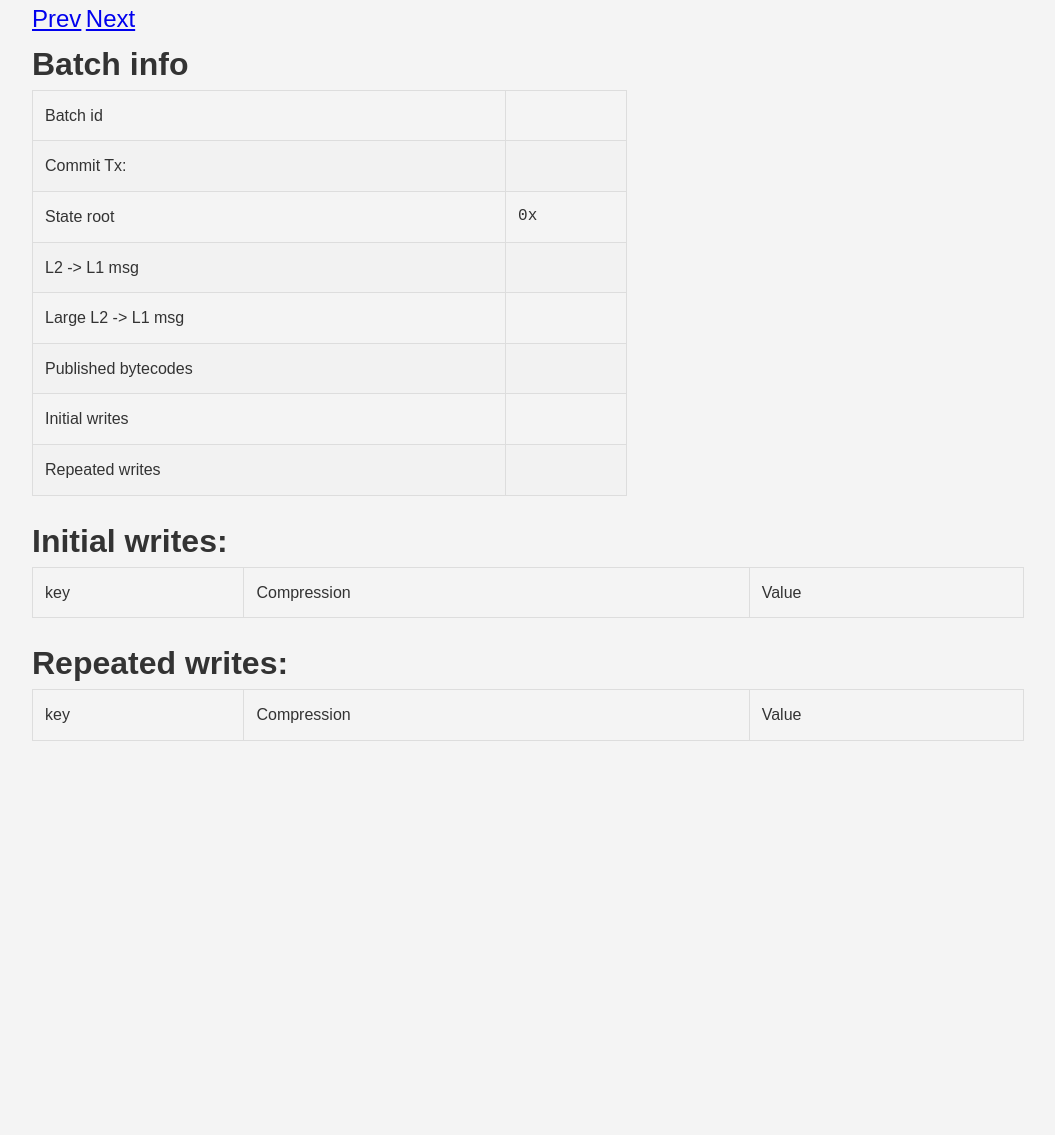
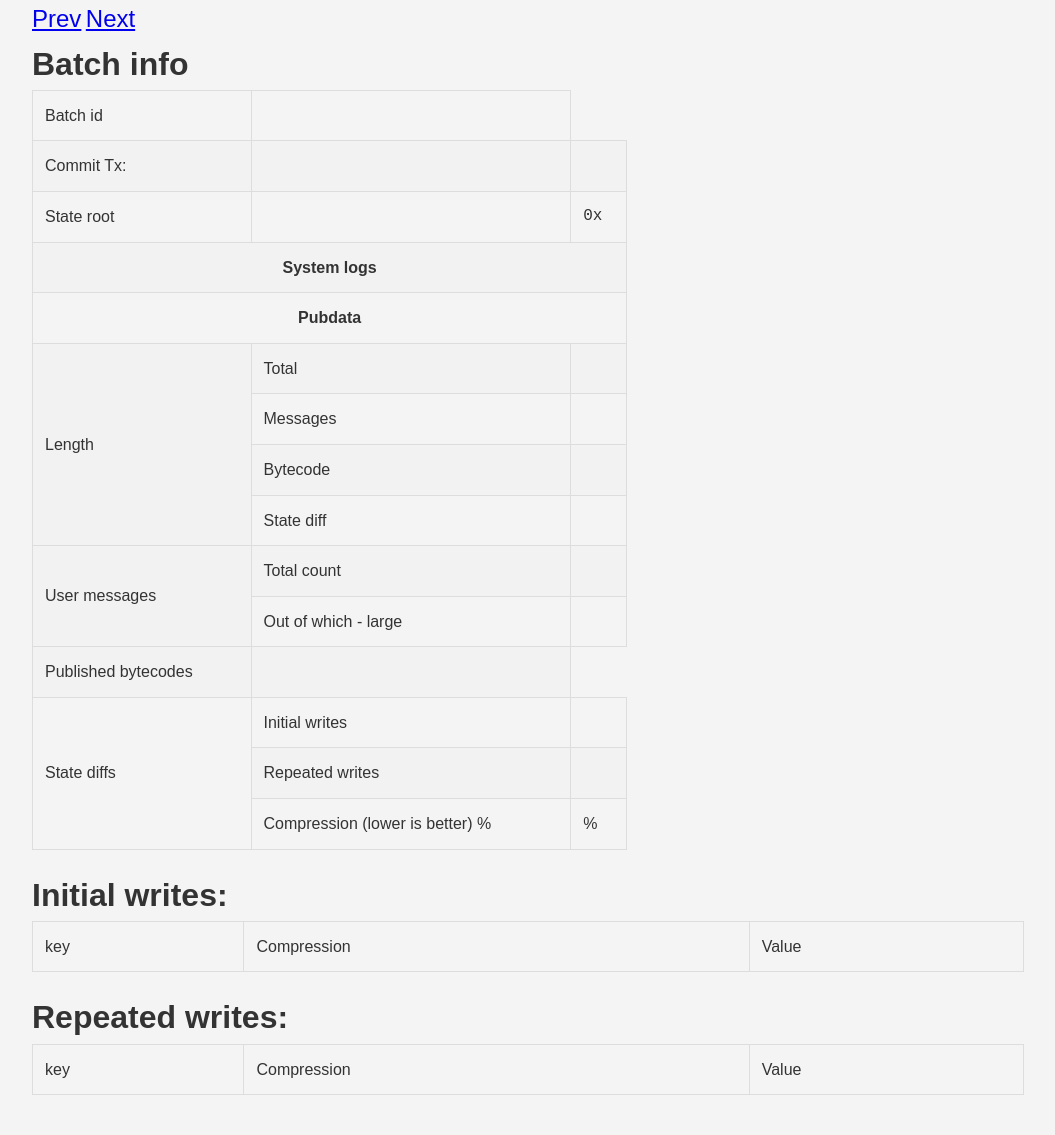
Before and after one commit to mm-zk/zksync_tools, a Flask app: template operator/templates/batch.html in a window 1280 px wide. Shown: the part 91-1226 px from the top of the page, without its empty margins (112-1167 px from the left). Before the commit the page ends 832 px from the top, so only its background shows below. Run offline with Flask 3, Linux system fonts and the light colour scheme; the template is opened without the code that fills it, so the values that code supplies are empty; parts of the project's set-up code (start-up, migrations or seed data) failed here and were passed over.

Commit message:
add more info about batches

```diff
--- a/operator/app.py
+++ b/operator/app.py
@@ -56,7 +56,7 @@ def batch(batch_id):
         print(f"An error occurred: {e}")
         raise
 
-    (new_state_root, pubdata_info) = parse_commitcall_calldata(commit_tx['input'], batch_id)
+    (new_state_root, pubdata_info, parsed_system_logs, pubdata_length) = parse_commitcall_calldata(commit_tx['input'], batch_id)
 
     batch['newStateRoot'] = new_state_root.hex()
 
@@ -69,6 +69,15 @@ def batch(batch_id):
 
     batch['initial_writes_count'] = len(pubdata_info[3])
     batch['repeated_writes_count'] = len(pubdata_info[4])
+    batch['parsed_system_logs'] = parsed_system_logs
+    batch['pubdata_length'] = pubdata_length
+    batch['pubdata_msg_length'] = pubdata_info[5][0]
+    batch['pubdata_bytecode_length'] = pubdata_info[5][1]
+    batch['pubdata_statediff_length'] = pubdata_info[5][2]
+    uncompressed = len(batch['initial_writes']) * 64 + len(batch["repeated_writes"]) * 40
+    if uncompressed > 0:
+        batch['statediff_compression_percent'] = round((batch['pubdata_statediff_length']  * 100 / uncompressed))
+
 
     return render_template('batch.html', batch=batch)
 
--- a/operator/calldata_utils.py
+++ b/operator/calldata_utils.py
@@ -1,5 +1,8 @@
 from eth_abi import decode
 from pubdata import parse_pubdata
+from collections import namedtuple
+
+from typing import List
 
 COMMIT_BATCHES_SELECTOR = "0x701f58c5"
 #    function commitBatches(
@@ -7,6 +10,46 @@ COMMIT_BATCHES_SELECTOR = "0x701f58c5"
 #        CommitBatchInfo[] calldata _newBatchesData
 #    )
 
+
+SYSTEM_LOG_SENDERS = {
+    "0000000000000000000000000000000000008001": "Bootloader",
+    "000000000000000000000000000000000000800b": "System context",
+    "0000000000000000000000000000000000008008": "L1 messenger",
+}
+
+SYSTEM_LOG_KEYS = {
+    "0000000000000000000000000000000000000000000000000000000000000000": "L2_TO_L1_LOGS_TREE_ROOT_KEY",
+    "0000000000000000000000000000000000000000000000000000000000000001": "TOTAL_L2_TO_L1_PUBDATA_KEY",
+    "0000000000000000000000000000000000000000000000000000000000000002": "STATE_DIFF_HASH_KEY",
+    "0000000000000000000000000000000000000000000000000000000000000003": "PACKED_BATCH_AND_L2_BLOCK_TIMESTAMP_KEY",
+    "0000000000000000000000000000000000000000000000000000000000000004": "PREV_BATCH_HASH_KEY",
+    "0000000000000000000000000000000000000000000000000000000000000005": "CHAINED_PRIORITY_TXN_HASH_KEY",
+    "0000000000000000000000000000000000000000000000000000000000000006": "NUMBER_OF_LAYER_1_TXS_KEY",
+    "0000000000000000000000000000000000000000000000000000000000000007": "EXPECTED_SYSTEM_CONTRACT_UPGRADE_TX_HASH_KEY",
+}
+
+
+SYSTEM_LOG_SIZE = 88
+
+ParsedSystemLog = namedtuple("ParsedSystemLog", ['sender', 'key', 'value'])
+
+def parse_system_logs(system_logs) -> List[ParsedSystemLog]:
+    # split into pieces - each piece is 88 bytes long.
+    logs = [system_logs[i:i + SYSTEM_LOG_SIZE] for i in range(0, len(system_logs), SYSTEM_LOG_SIZE)]
+
+    parsed_logs = []
+    for log in logs:
+        sender = log[4:24].hex()
+        key = log[24:56].hex()
+        value = log[56:88].hex()
+        parsed_sender = SYSTEM_LOG_SENDERS.get(sender, sender)
+        parsed_key = SYSTEM_LOG_KEYS.get(key, key)
+        print(f"log: {parsed_sender} : key: {parsed_key} -> {value}" )
+        parsed_logs.append(
+            ParsedSystemLog(parsed_sender, parsed_key, value)
+        )
+
+    return parsed_logs
 
 def parse_commitcall_calldata(calldata, batch_to_find):
     selector = calldata[0:4]
@@ -29,6 +72,7 @@ def parse_commitcall_calldata(calldata, batch_to_find):
 
     (batch_number_, timestamp_, index_repeated_storage_changes_, new_state_root_, num_l1_tx_, priority_op_hash_, bootloader_initial_heap_, events_queue_state_, system_logs_, total_pubdata_) = selected_batch
 
+    parsed_system_logs = parse_system_logs(system_logs_)
     # Now we have to unpack the latest block hash.
     pubdata_info = parse_pubdata(total_pubdata_)
-    return (new_state_root_, pubdata_info)
+    return (new_state_root_, pubdata_info, parsed_system_logs, len(total_pubdata_))
--- a/operator/templates/batch.html
+++ b/operator/templates/batch.html
@@ -26,26 +26,62 @@
             </tr>
             <tr>
                 <td>Commit Tx:</td>
+                <td></td>
                 <td class="right-align-fixed-font"><a
                         href="https://etherscan.io/tx/{{batch.commitTxHash}}">{{batch.commitTxHash}}</a></td>
             </tr>
             <tr>
                 <td>State root</td>
+                <td></td>
                 <td class="right-align-fixed-font">0x{{batch.newStateRoot}}</td>
             </tr>
             <tr>
-                <td>L2 -> L1 msg</td>
+                <td colspan="3" style="text-align: center; font-weight: bold;">System logs</td>
+            </tr>
+            {% for system_log in batch.parsed_system_logs %}
+            <tr>
+                <td>{{system_log.sender}}</td>
+                <td>{{system_log.key}}</td>
+                <td class=" right-align-fixed-font">0x{{system_log.value}}</td>
+            </tr>
+            {% endfor %}
+            <tr>
+                <td colspan="3" style="text-align: center; font-weight: bold;">Pubdata</td>
+            </tr>
+            <tr>
+                <td rowspan="4">Length</td>
+                <td>Total</td>
+                <td>{{batch.pubdata_length}}</td>
+            </tr>
+            <tr>
+                <td>Messages</td>
+                <td>{{batch.pubdata_msg_length}}</td>
+            </tr>
+            <tr>
+                <td>Bytecode</td>
+                <td>{{batch.pubdata_bytecode_length}}</td>
+            </tr>
+            <tr>
+                <td>State diff</td>
+                <td>{{batch.pubdata_statediff_length}}</td>
+            </tr>
+            <tr>
+                <td rowspan="2">User messages</td>
+
+                <td>Total count</td>
                 <td>{{batch.l1_l2_msg_counter}}</td>
             </tr>
             <tr>
-                <td>Large L2 -> L1 msg</td>
+                <td>Out of which - large</td>
                 <td>{{batch.large_msg_counter}}</td>
             </tr>
             <tr>
                 <td>Published bytecodes</td>
                 <td>{{batch.bytecodes}}</td>
             </tr>
+
             <tr>
+                <td rowspan="3">State diffs</td>
                 <td>Initial writes</td>
                 <td>{{batch.initial_writes_count}}</td>
             </tr>
@@ -53,6 +89,10 @@
             <tr>
                 <td>Repeated writes</td>
                 <td>{{batch.repeated_writes_count}}</td>
+            </tr>
+            <tr>
+                <td>Compression (lower is better) % </td>
+                <td>{{batch.statediff_compression_percent}}%</td>
             </tr>
         </table>
 
```
Also changed, not shown: operator/pubdata.py (+6 -1 lines).
